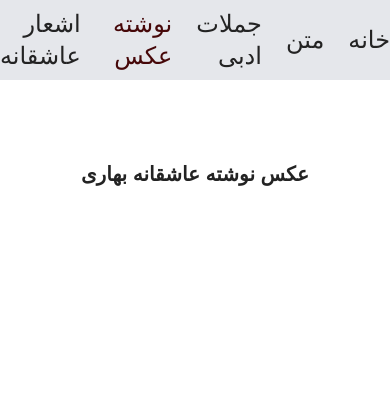
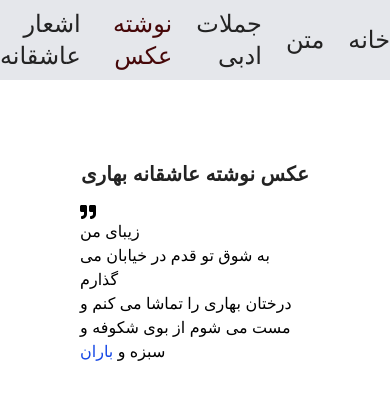
Before and after one commit to NazifaRahimy/spring, a Next.js app: page /image in a window 390 px wide. Shown: the top 400 px of the page. Built offline with nearby package versions, Linux system fonts and the light colour scheme.

Commit message:
Add poetry component with responsive styling and hover effects

```diff
--- a/src/app/image/page.tsx
+++ b/src/app/image/page.tsx
@@ -1,7 +1,15 @@
+import { FaQuoteRight } from "react-icons/fa";
+
 const Image = () => {
     return (
         <div className="w-full  box-border px-[80px] py-10">
            <h2 className="mt-10 text-center mb-4 text-[#232323] font-semibold text-xl">عکس نوشته عاشقانه بهاری</h2>
+              <div  >
+                   <div ><FaQuoteRight /></div>
+                   <p >زیبای من</p>
+                   <p >به شوق تو قدم در خیابان می گذارم</p>
+                   <p >درختان بهاری را تماشا می کنم و مست می شوم از بوی شکوفه و سبزه و <span className="text-blue-700 hover:text-red-600 duration-100">باران</span></p>
+              </div>
         </div>
     );
 }
```
